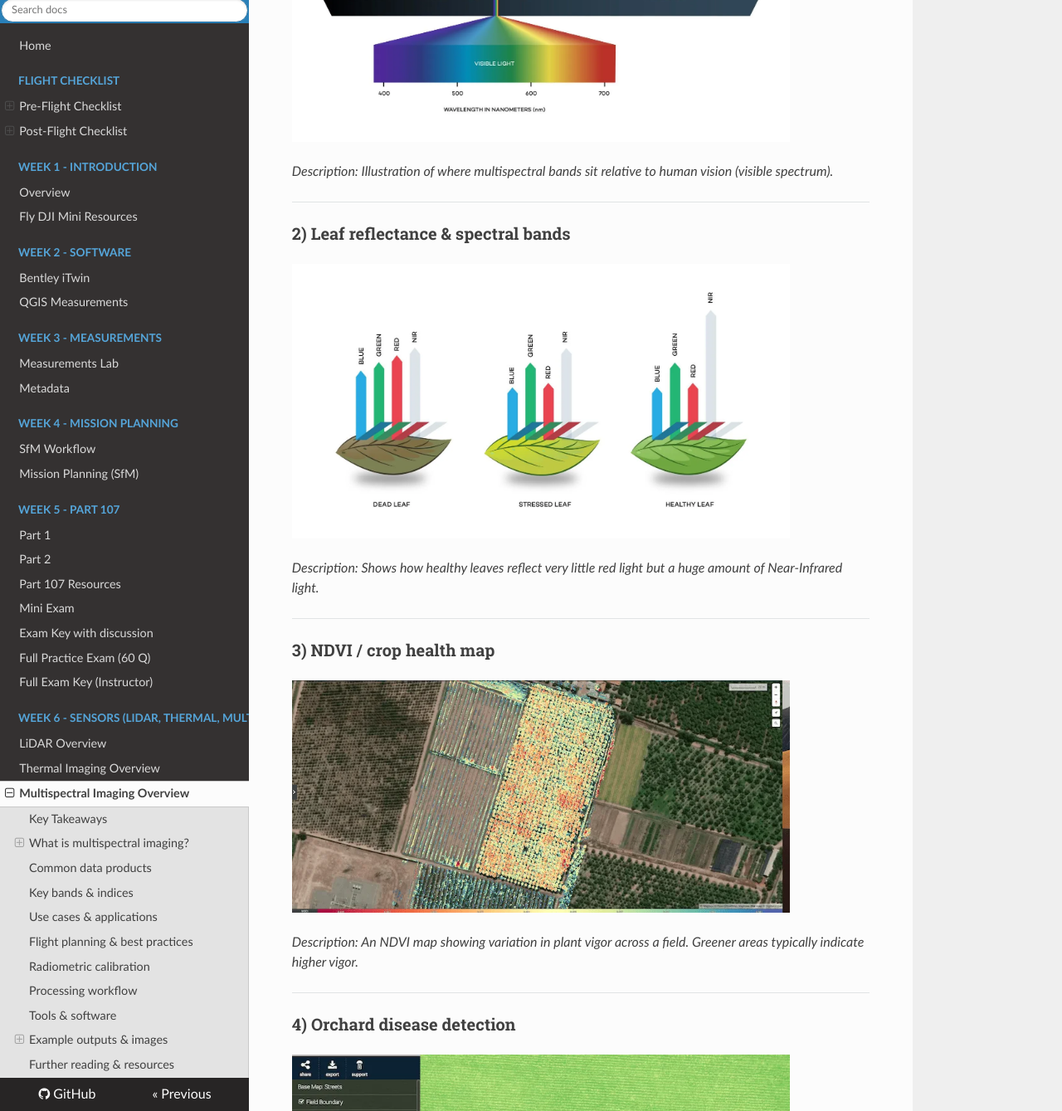
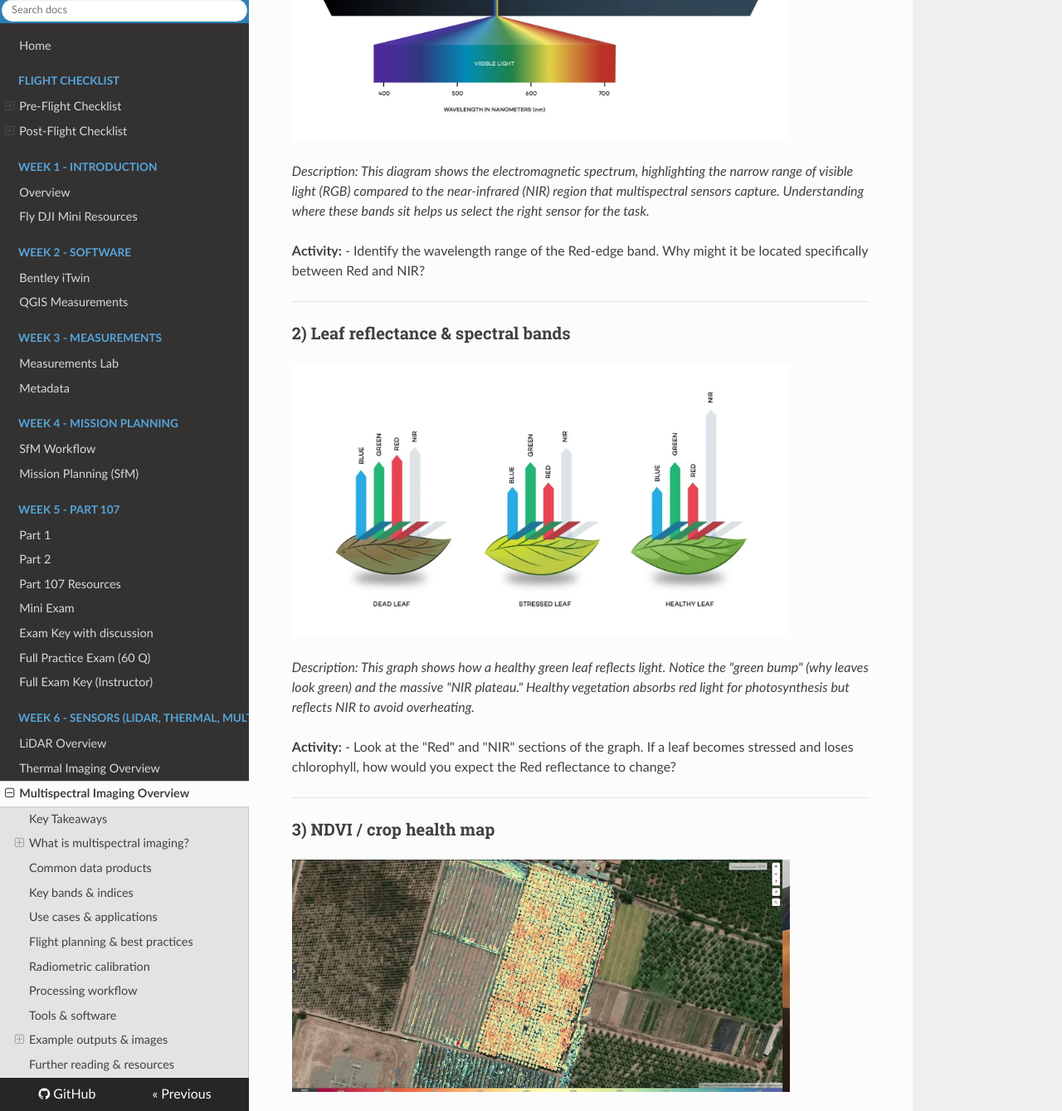
Before and after one commit to gus-p-williams/byu-cce-drone_measurements, an MkDocs documentation site: the page built from docs/week_06/Multispectral.md, in a window 1280 px wide and 1400 px high, scrolled down 2743 px, cut to the strip 61-1400 px from the top of the window. Shown: the whole strip at 83% size. Built offline with MkDocs 1.6.1, drawn with Linux system fonts in a browser that asks for light colours; nearby versions of some CDN libraries; some of the changed text lies outside the part shown.

Commit message:
Updated example image discussion using Juni

```diff
--- a/docs/week_06/Multispectral.md
+++ b/docs/week_06/Multispectral.md
@@ -71,28 +71,40 @@ When chlorophyll-rich leaves are illuminated, they absorb much of the blue and r
 ### 1) Electromagnetic spectrum (visual + NIR)
 <img src="../images/electromagnetic-spectrum-jpg-1536x655.webp" alt="Electromagnetic spectrum" width="600" />
 
-*Description: Illustration of where multispectral bands sit relative to human vision (visible spectrum).*
+*Description: This diagram shows the electromagnetic spectrum, highlighting the narrow range of visible light (RGB) compared to the near-infrared (NIR) region that multispectral sensors capture. Understanding where these bands sit helps us select the right sensor for the task.*
+
+**Activity:**
+- Identify the wavelength range of the Red-edge band. Why might it be located specifically between Red and NIR?
 
 ---
 
 ### 2) Leaf reflectance & spectral bands
 <img src="../images/mulitspectral-leaf-jpg-1536x847.webp" alt="Leaf reflectance" width="600" />
 
-*Description: Shows how healthy leaves reflect very little red light but a huge amount of Near-Infrared light.*
+*Description: This graph shows how a healthy green leaf reflects light. Notice the "green bump" (why leaves look green) and the massive "NIR plateau." Healthy vegetation absorbs red light for photosynthesis but reflects NIR to avoid overheating.*
+
+**Activity:**
+- Look at the "Red" and "NIR" sections of the graph. If a leaf becomes stressed and loses chlorophyll, how would you expect the Red reflectance to change?
 
 ---
 
 ### 3) NDVI / crop health map
 <img src="../images/Screenshot-2019-04-09-14.04.41.webp" alt="NDVI map example" width="600" />
 
-*Description: An NDVI map showing variation in plant vigor across a field. Greener areas typically indicate higher vigor.*
+*Description: An NDVI (Normalized Difference Vegetation Index) map. By calculating the ratio between Red and NIR reflectance, we can create a "heat map" of plant vigor. Greener areas indicate high biomass and healthy chlorophyll levels.*
+
+**Activity:**
+- Find the areas of the field with the lowest NDVI values (red/yellow). What are three possible real-world reasons (e.g., water, soil, pests) that might cause this?
 
 ---
 
 ### 4) Orchard disease detection
 <img src="../images/1_AQtOQh_X4O0JKZg9tGzOmA.webp" alt="Orchard disease multispectral" width="600" />
 
-*Description: Highlights low-health trees in an orchard that might be invisible in standard RGB photos.*
+*Description: This example shows how multispectral indices can "see" disease before it is visible to the human eye. The colored overlays highlight specific trees that are under stress, allowing for targeted treatment.*
+
+**Activity:**
+- Compare this to a standard RGB photo in your mind. Why is it more efficient for a farmer to use this map than to walk every row of the orchard?
 
 ---
 
```
Also changed, not shown: docs/week_06/LiDAR.md (+12 -3 lines), docs/week_06/Thermal.md (+9 -6 lines).
